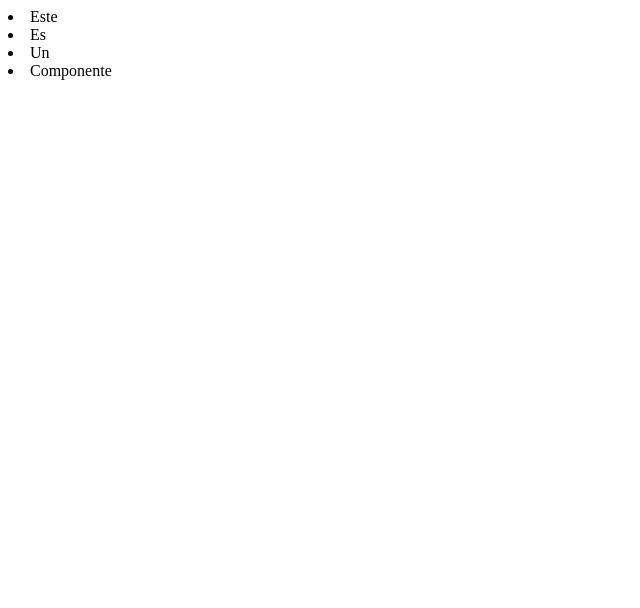
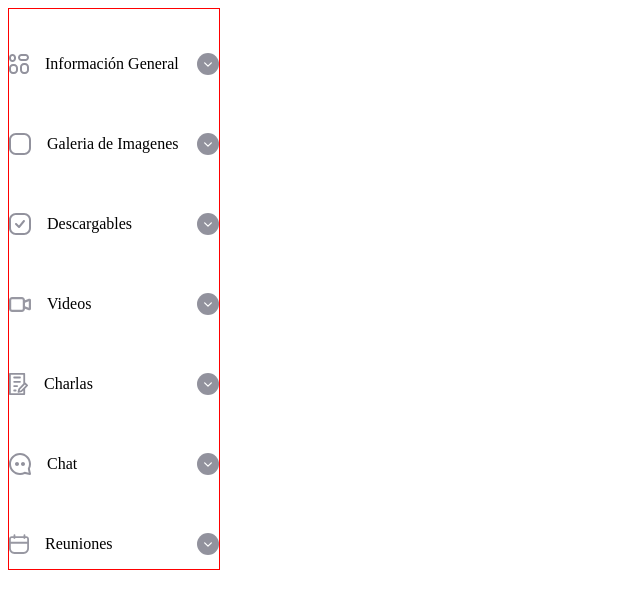
Before and after one commit to ZambranoBeicker/list-animated-component, a React (Create React App) app: page / in a window 1280 px wide. Shown: the top 608 px of the page, without its empty margins (0-640 px from the left). Built offline with nearby package versions, Linux system fonts and the light colour scheme.

Commit message:
feat:finish main styles for list component

```diff
--- a/src/App.js
+++ b/src/App.js
@@ -1,10 +1,13 @@
 import AnimatedList from "./components/AnimatedList";
 function App() {
   const list = [
-    { value: "Este" },
-    { value: "Es" },
-    { value: "Un" },
-    { value: "Componente" },
+    { src: "./dashboard-icon.svg", value: "Información General" },
+    { src: "./combined-shape.svg", value: "Galeria de Imagenes" },
+    { src: "./checked.svg", value: "Descargables" },
+    { src: "./record.svg", value: "Videos" },
+    { src: "./archive.svg", value: "Charlas" },
+    { src: "./message.svg", value: "Chat" },
+    { src: "./meeting.svg", value: "Reuniones" },
   ];
   return <AnimatedList list={list} />;
 }
--- a/src/components/AnimatedList/index.js
+++ b/src/components/AnimatedList/index.js
@@ -1,9 +1,28 @@
+import { useState } from "react";
+
 import styles from "./styles.module.css";
 export default function AnimatedList({ list }) {
+  const [activeStyles, setActiveStyles] = useState({
+    colorActive: "",
+    iconActive: "",
+    arrowActive: "",
+  });
   return (
-    <div>
+    <div className={styles["list-wrapper"]}>
       {list.map((item) => (
-        <li key={generateKey(item.value)}>{item.value}</li>
+        <div className={styles["list-item"]} key={generateKey(item.value)}>
+          <img
+            className={styles["list__icon"] + activeStyles.iconActive}
+            src={item.src}
+            alt="Arrow Icon"
+          />
+          <p className={styles["list__text"] + activeStyles.colorActive}>
+            {item.value}
+          </p>
+          <div className={styles["list__arrow"] + activeStyles.arrowActive}>
+            <img src="./arrow.svg" alt="Arrow Icon" />
+          </div>
+        </div>
       ))}
     </div>
   );
@@ -12,3 +31,5 @@ export default function AnimatedList({ list }) {
 const generateKey = (pre) => {
   return `${pre}_${new Date().getTime()}`;
 };
+
+//styles["icon-active"]
--- a/src/components/AnimatedList/styles.module.css
+++ b/src/components/AnimatedList/styles.module.css
@@ -0,0 +1,48 @@
+.list-wrapper {
+  border: 1px solid red;
+  width: 210px;
+}
+
+.list-item {
+  display: flex;
+  justify-content: space-between;
+  margin-top: 30px;
+  align-items: center;
+}
+
+.list__icon {
+  margin-right: 1rem;
+}
+
+.list__text {
+  margin-right: auto;
+}
+
+.list__arrow {
+  width: 22px;
+  height: 22px;
+  background: #92929d;
+  border-radius: 50%;
+  display: flex;
+  justify-content: center;
+  align-items: center;
+}
+
+.list__arrow > img {
+  display: block;
+  height: auto;
+  width: 0.625rem;
+}
+
+.icon-active {
+  filter: invert(50%) sepia(91%) saturate(1447%) hue-rotate(16deg)
+    brightness(115%) contrast(108%);
+}
+
+.arrow-active {
+  background: #f7ae00;
+}
+
+.color-active {
+  color: #f7ae00;
+}
```
Also changed, not shown: public/dashboard-icon.svg.
